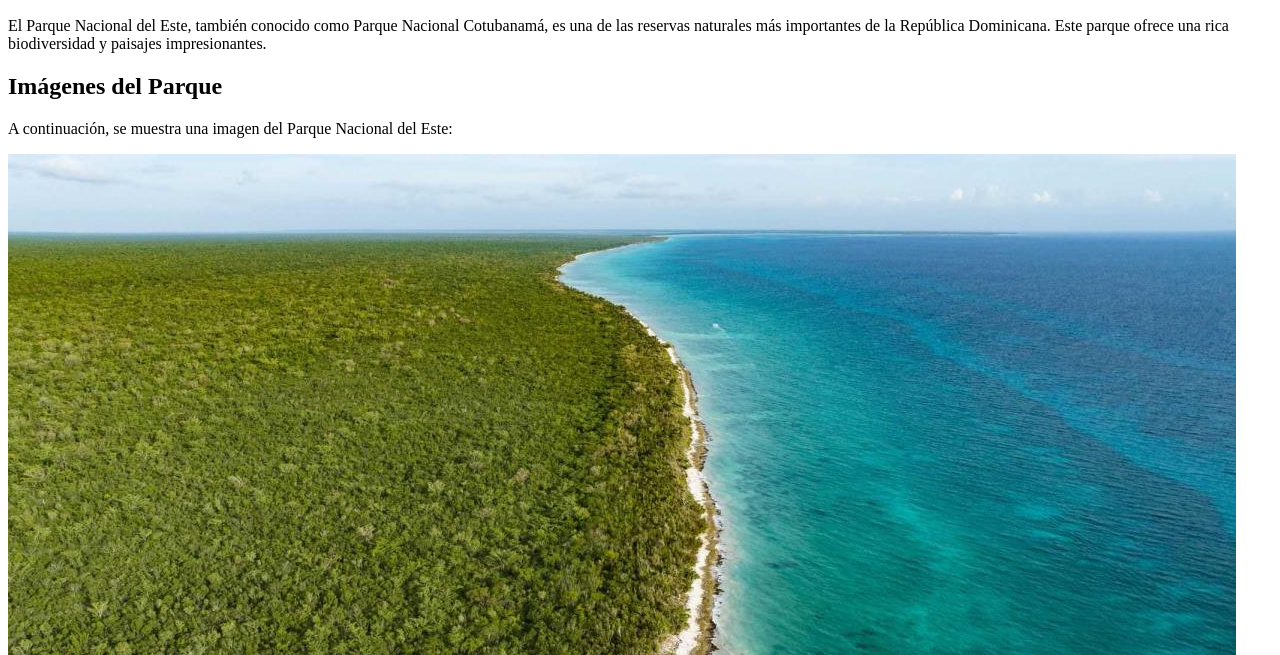
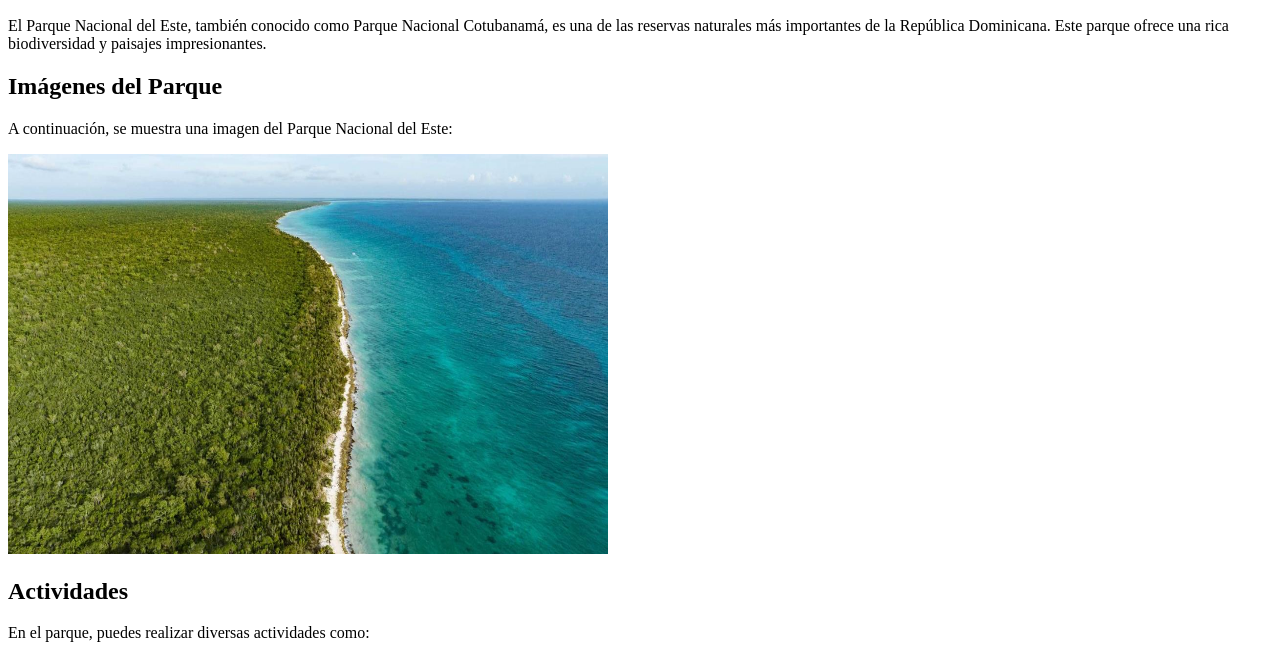
Before and after one commit to IngFrandyPimentel/ejercicio2_web_itla-, a plain HTML site: page index.html in a window 1280 px wide. Shown: the part 110-765 px from the top of the page. Drawn offline with Linux system fonts and the light colour scheme.

Commit message:
Update index.html

```diff
--- a/index.html
+++ b/index.html
@@ -17,7 +17,7 @@
     <section>
         <h2>Imágenes del Parque</h2>
         <p>A continuación, se muestra una imagen del Parque Nacional del Este:</p>
-        <img src="cotubanama.jpg" alt="Parque Nacional del Este">
+        <img src="cotubanama.jpg" alt="Parque Nacional del Este" width="600" height="400">
     </section>
 
     <section>
```
